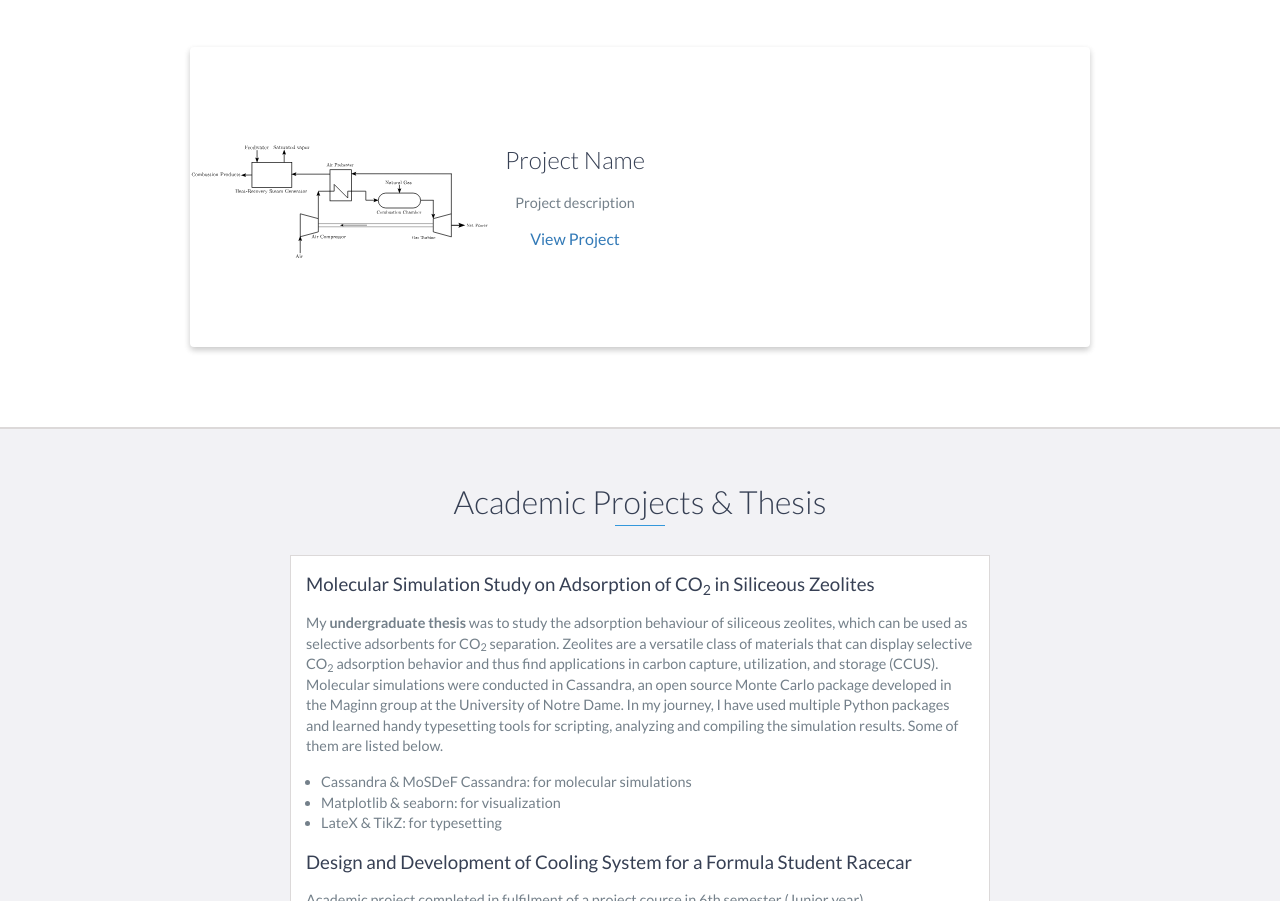
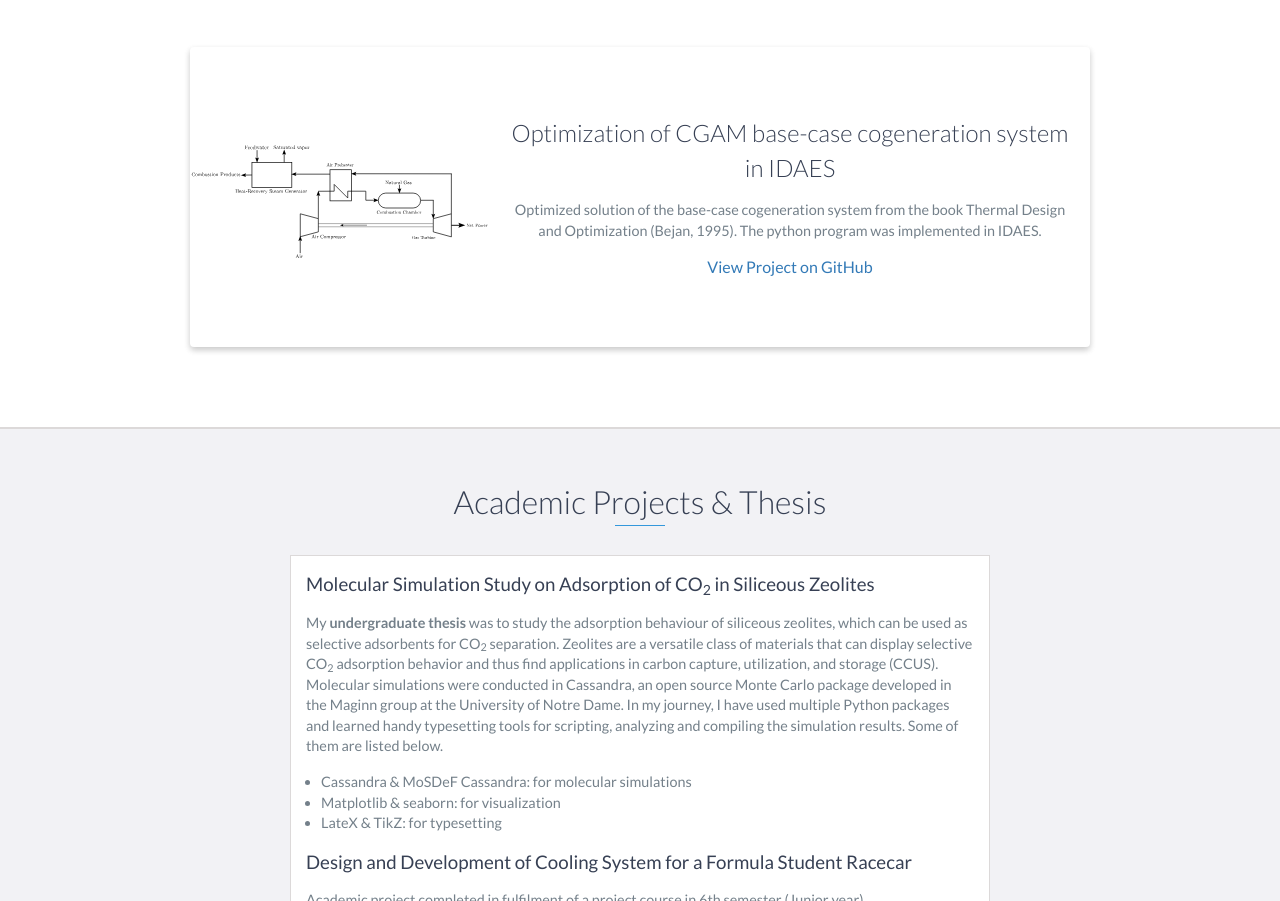
Before and after one commit to munkasirahnaf/munkasirahnaf.github.io, a plain HTML site: page index.html in a window 1280 px wide. Shown: the part 1900-2801 px from the top of the page. Drawn offline with nearby package versions, Linux system fonts and the light colour scheme.

Commit message:
Update index.html

```diff
--- a/index.html
+++ b/index.html
@@ -134,11 +134,11 @@
                     </div>
                     <!-- End .project-image -->
                     <div class="project-info">
-                        <h3>Project Name</h3>
+                        <h3>Optimization of CGAM base-case cogeneration system in IDAES</h3>
                         <p>
-                            Project description
+                            Optimized solution of the base-case cogeneration system from the book Thermal Design and Optimization (Bejan, 1995). The python program was implemented in IDAES.
                         </p>
-                        <a href="#">View Project</a>
+                        <a href="https://github.com/munkasirahnaf/bejan-base-case-design">View Project on GitHub</a>
                     </div>
                     <!-- End .project-info -->
                 </div>
```
